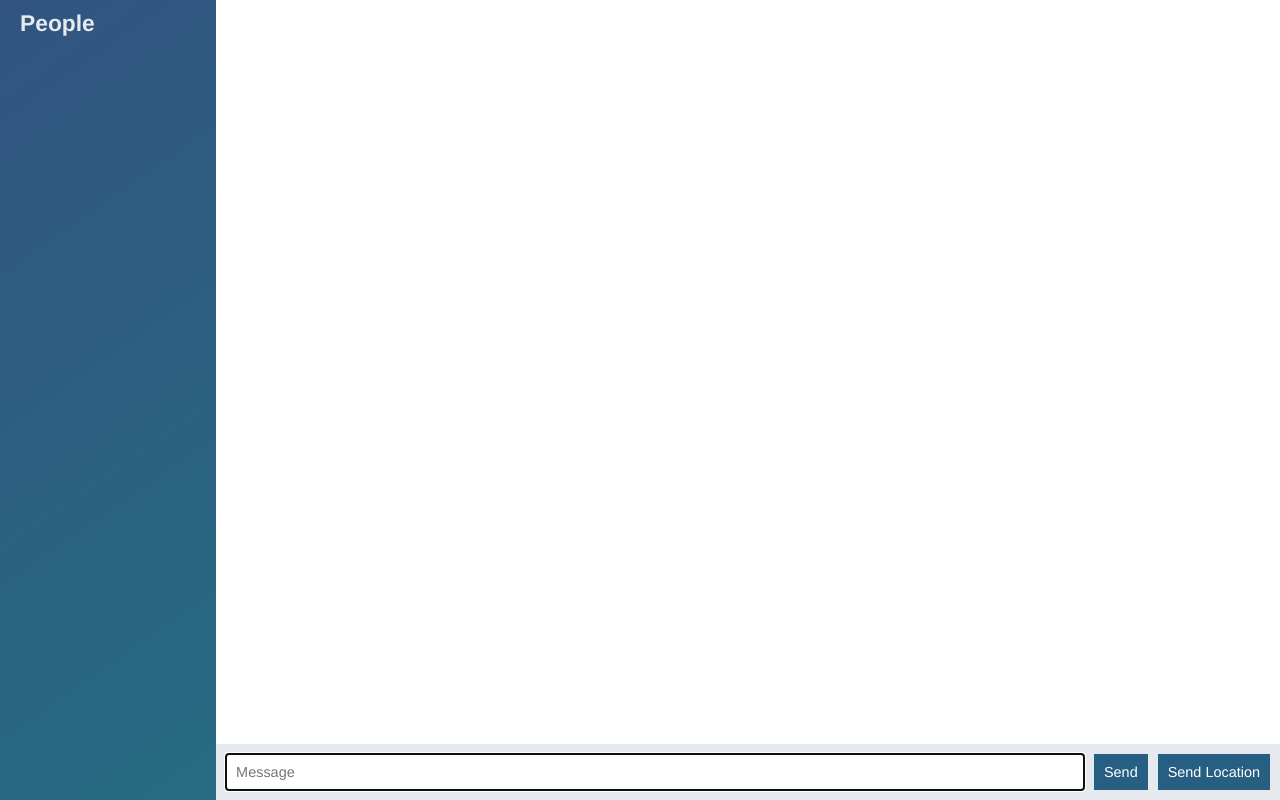
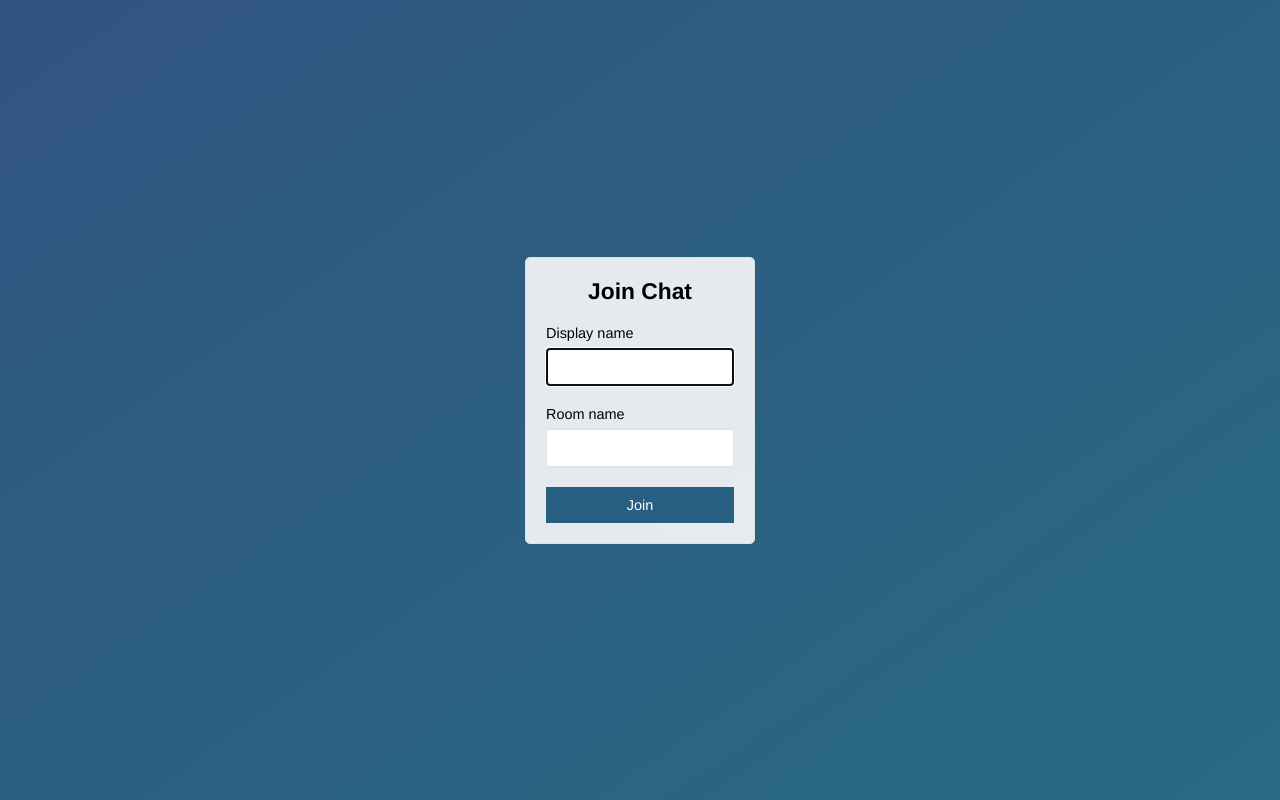
Before and after one commit to MoeJoe950/RealTimeWebAppswithSocketIO, a website: page public/index.html in a window 1280 px wide. Drawn offline with nearby package versions, Linux system fonts and the light colour scheme; no server answers.

Commit message:
add Join Page that submits to chat.html

```diff
--- a/public/index.html
+++ b/public/index.html
@@ -2,54 +2,28 @@
 <html lang="en">
 <head>
     <meta charset="UTF-8">
+    <title>Join | ChatApp</title>
+    <meta name="viewport" content="width=device-width, initial-scale=1, user-scalable=no">
     <link rel="stylesheet" href="/css/style.css">
 </head>
-    <body class="chat">
-    <div class="chat__sidebar">
-        <h3>People</h3>
-        <div id="users"></div>
+<body class="centered-form">
+    <div class="centered-form__form">
+        <form action="/chat.html">
+            <div class="form-field">
+                <h3>Join Chat</h3>
             </div>
-    <div class="chat__main">
-        <ol id="messages" class="chat__messages"></ol>
-
-        <div class="chat__footer">
-        <form id="message-form">
-            <input name="messages" type="text" placeholder="Message" autofocus autocomplete="off"/>
-            <button>Send</button>
+            <div class="form-field">
+                <label>Display name</label>
+                <input type="text" name="name" autofocus>
+            </div>
+            <div class="form-field">
+                <label>Room name</label>
+                <input type="text" name="name" autofocus>
+            </div>
+            <div class="form-field">
+                <button>Join</button>
+            </div>
         </form>
-        <button id="send-location">Send Location</button>
     </div>
-    </div>
-
-    <script id="message-template" type="text/template">
-    <li class="message">
-        <div class="message__title">
-            <h4>{{from}}</h4>
-            <span>{{createdAt}}</span>
-        </div>
-        <div class="message__body">
-            <p>{{text}}</p>
-        </div>
-    </li>
-</script>
-
-    <script id="location-message-template" type="text/template">
-        <li class="message">
-            <div class="message__title">
-                <h4>{{from}}</h4>
-                <span>{{createdAt}}</span>
-            </div>
-            <div class="message__body">
-                <a href="{{url}}" target="_blank">My current Location</a>
-            </div>
-        </li>
-    </script>
-
-
-    <script src="/socket.io/socket.io.js"></script>
-    <script src="/js/libs/jquery-3.2.1.min.js"></script>
-    <script src="/js/libs/moment.js"></script>
-    <script src="/js/libs/mustache.js "></script>
-    <script src="/js/index.js"></script>
 </body>
 </html>
```
Also changed, not shown: public/chat.html (added, +57 -0 lines), playground/time.js (line endings or trailing spaces), public/js/chat.js (renamed from public/js/index.js). Lines whose indentation alone changed are shown as unchanged.
